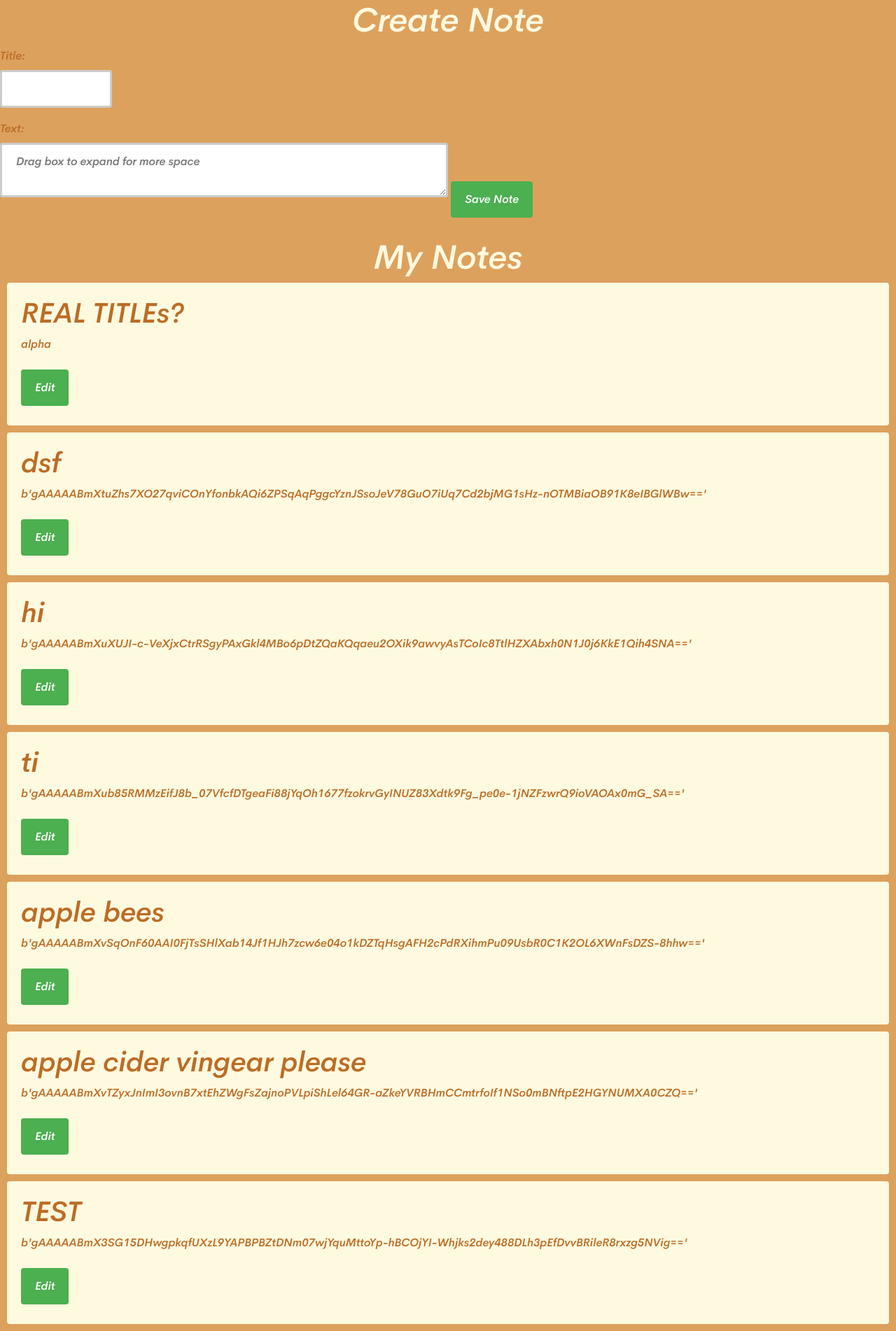
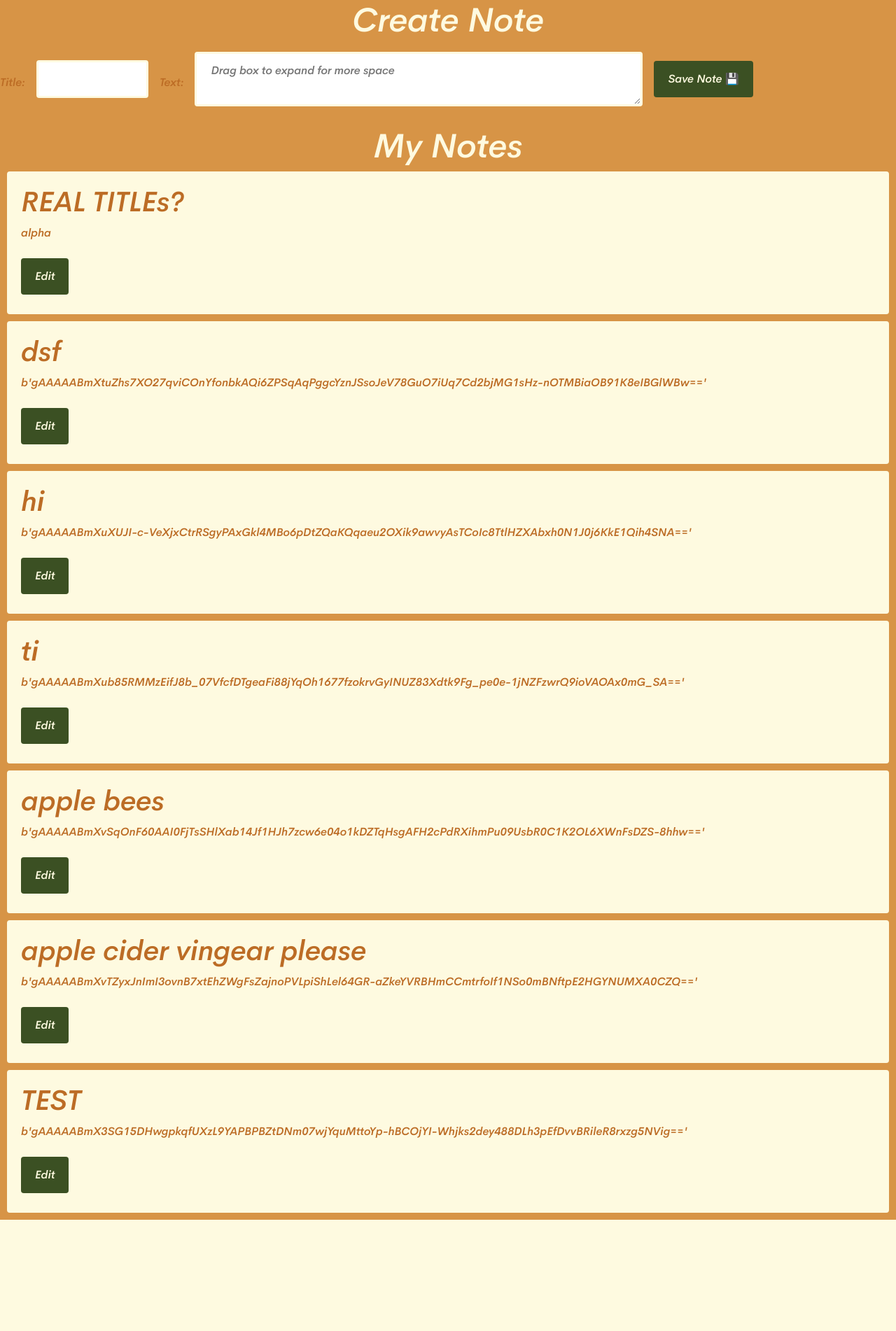
Before and after one commit to Zizo0004/SecureNotes, a Django app: page /home/ in a window 1280 px wide. Shown: the whole page at 70% size. After the commit the page ends 1743 px from the top, so only its background shows below. Run offline with Django 5.2, Linux system fonts and the light colour scheme; a user stored in the database is signed in; data comes from the database, SQL or seed files in the repository; both versions use the stored data as it was after the commit.

Commit message:
style chhanges

```diff
--- a/notes/static/notes/css/style.css
+++ b/notes/static/notes/css/style.css
@@ -12,7 +12,7 @@
   }
   body {
     font-family: 'cerebi' !important;
-    background-color: #dda15e;
+    background-color: #d79446;
     color: #bc6c25;
     border-color: #fefae0;
 }
@@ -25,13 +25,17 @@ label {
     display: block;
     margin-top: 10px;
 }
+#note-form{
+  display: flex;
+  align-items: center;
+}
 
 input[type="text"]{
     width: 12.5%;
     padding: 12px 20px;
-    margin: 8px 0;
+    margin: 8px 16px;
     display: inline-block;
-    border: 3px solid #ccc;
+    border: 3px solid #fefae0;
     border-radius: 4px;
     box-sizing: border-box;
 }
@@ -39,21 +43,29 @@ input[type="text"]{
   width: 50%;
   height: 100%;
   padding: 12px 20px;
-  margin: 8px 0;
+  margin: 8px 16px;
   display: inline-block;
-  border: 3px solid #ccc;
+  border: 3px solid #fefae0;
   border-radius: 4px;
   box-sizing: border-box;
 }
 
 button {
-    background-color: #4CAF50;
-    color: white;
+    background-color: #3b5023;
+    color: #fefae0;
     padding: 14px 20px;
     margin: 8px 0;
     border: none;
     border-radius: 4px;
     cursor: pointer;
+    transition: 0.4s;
+}
+button:hover{
+  background-color: #718140;
+  color: #fefae0;
+  transform: translateY(-4px) translateX(-2px);
+  box-shadow: 4px 5px 0 0 black;
+
 }
 
 .note {
--- a/notes/templates/notes/home.html
+++ b/notes/templates/notes/home.html
@@ -13,7 +13,7 @@
       <label for="text">Text:</label>
       <textarea id="text" placeholder="Drag box to expand for more space" name="text" required></textarea>
 
-      <button type="button" id="save-note">Save Note</button>
+      <button type="button" id="save-note">Save Note 💾</button>
   </form>
 
   <div id="response-message"></div>
```
Also changed, not shown: db.sqlite3.
